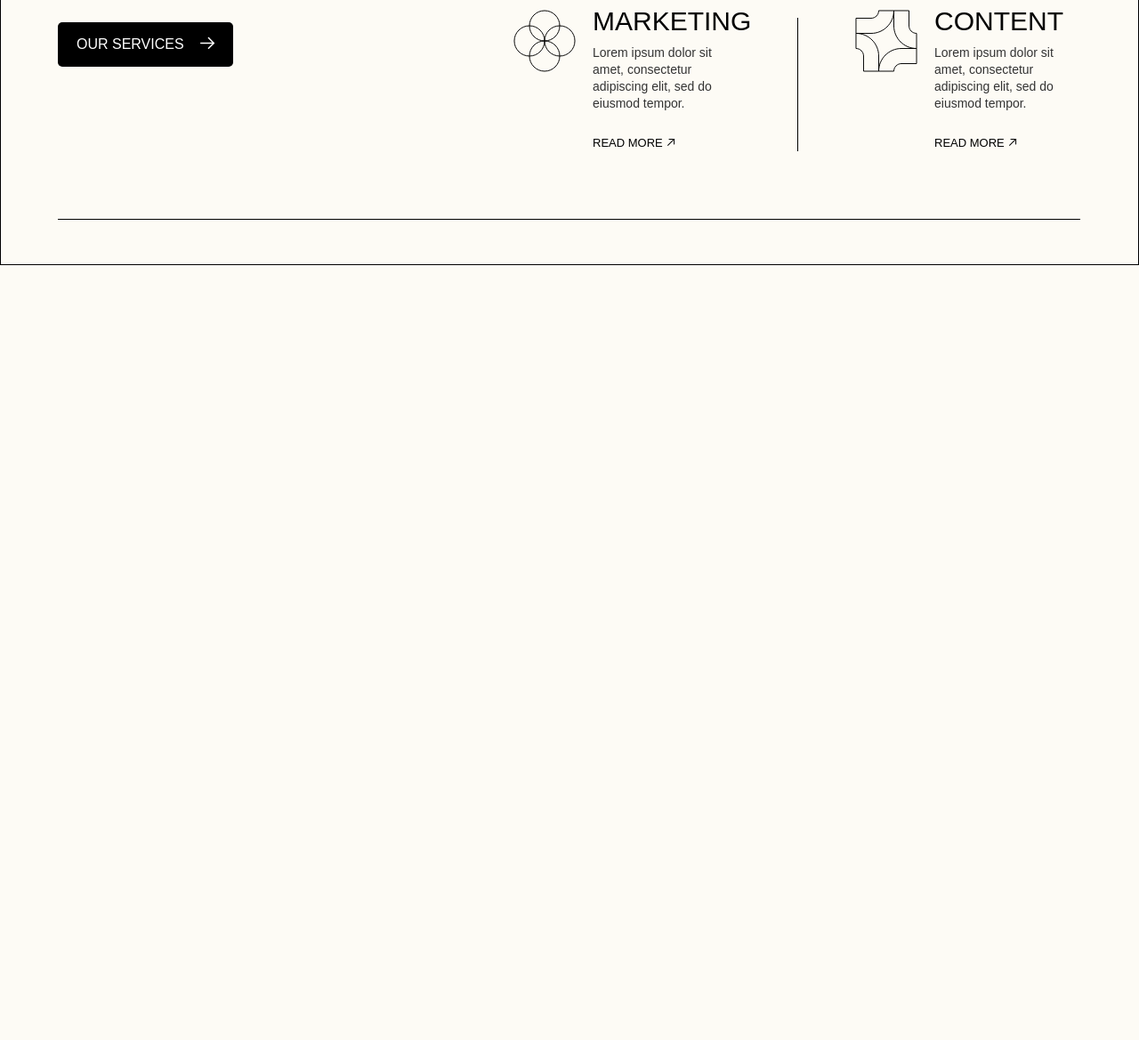
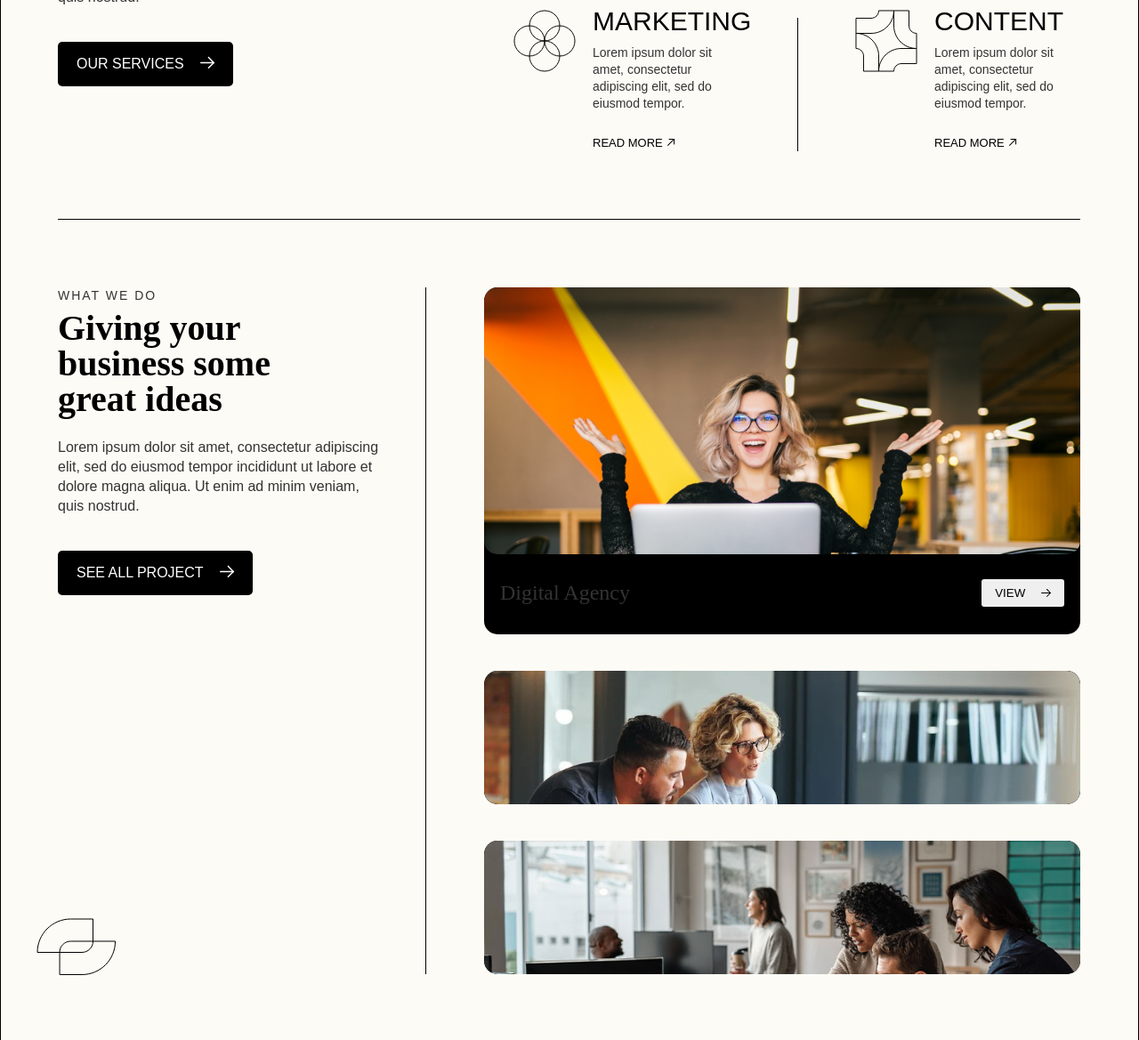
Before and after one commit to DimaHub22/Bino-DigitalAgency, a website built with webpack: page src/index.html in a window 1280 px wide. Shown: the part 1631-2800 px from the top of the page at 89% size. Before the commit the page ends 1959 px from the top, so only its background shows below. Built offline with nearby package versions, Linux system fonts and the light colour scheme.

Commit message:
add section portfolio

```diff
--- a/src/index.html
+++ b/src/index.html
@@ -78,7 +78,7 @@
             <img src="./icons/Group.svg" alt="">
         </div>
         <div class="image_main_small">
-            <img src="./images/image%201.png" alt="">
+            <img src="./images/image2-2.png" alt="">
         </div>
         <div class="main_content">
             <div class="main_content_item">
@@ -99,7 +99,7 @@
                 </button>
             </div>
             <div class="image_main_big">
-                <img src="./images/image%202.png" alt="">
+                <img src="./images/image 2.png" alt="">
             </div>
             <div class="icon_main_bottom">
                 <img src="./icons/Group2.svg" alt="">
@@ -203,6 +203,63 @@
         </div>
     </section>
 
+    <section class="portfolio">
+        <div class="featured_work_description">
+            <span>WHAT WE DO</span>
+            <h2>Giving your
+                business some
+                great ideas</h2>
+            <p>Lorem ipsum dolor sit amet, consectetur adipiscing elit, sed do eiusmod tempor incididunt ut labore et
+                dolore magna aliqua. Ut enim ad minim veniam, quis nostrud.</p>
+            <button class="button_main button">SEE ALL PROJECT
+                <span>
+                        <svg width="16" height="14" viewBox="0 0 16 14" fill="none" xmlns="http://www.w3.org/2000/svg">
+                            <path d="M0 7.4307C0 7.06251 0.2736 6.75823 0.628578 6.71007L0.727264 6.70343L15.2725 6.70343C15.6742 6.70343 15.9998 7.02904 15.9998 7.4307C15.9998 7.79888 15.7262 8.10316 15.3712 8.15132L15.2725 8.15796L0.727264 8.15796C0.325607 8.15796 0 7.83235 0 7.4307Z"
+                                  fill="white"/>
+                            <path d="M8.89298 2.10436C8.60836 1.82096 8.60737 1.36048 8.89077 1.07585C9.14841 0.817104 9.55239 0.792763 9.83755 1.0034L9.91927 1.07364L15.7859 6.91502C16.0454 7.17343 16.069 7.57887 15.8567 7.86403L15.7859 7.9457L9.91931 13.7881C9.63471 14.0715 9.17424 14.0705 8.89081 13.7859C8.63315 13.5272 8.61052 13.1231 8.82235 12.8388L8.89294 12.7574L14.2418 7.43009L8.89298 2.10436Z"
+                                  fill="white"/>
+                        </svg>
+                    </span>
+            </button>
+        </div>
+        <div class="portfolio_items">
+
+            <div class="portfolio_item portfolio_item_section">
+                <div class="portfolio_item_image portfolio_image">
+                    <img src="./images/portfolio2.png" alt="">
+                </div>
+                <div class="portfolio_item_action portfolio_action">
+                    <p>Digital Agency</p>
+                    <button>VIEW <img src="./icons/arrow-action.svg" alt=""></button>
+                </div>
+            </div>
+
+            <div class="portfolio_item">
+                <div class="portfolio_item_image">
+                    <img src="./images/portfolio4.png" alt="">
+                </div>
+                <div class="portfolio_item_action">
+                    <p>Digital Agency</p>
+                    <button>VIEW <img src="./icons/arrow-action.svg" alt=""></button>
+                </div>
+            </div>
+
+            <div class="portfolio_item">
+                <div class="portfolio_item_image">
+                    <img src="./images/portfolio3.png" alt="">
+                </div>
+                <div class="portfolio_item_action">
+                    <p>Digital Agency</p>
+                    <button>VIEW <img src="./icons/arrow-action.svg" alt=""></button>
+                </div>
+            </div>
+        </div>
+
+        <div class="icon_portfolio">
+            <img src="./icons/Group3.svg" alt="">
+        </div>
+    </section>
+
 </div>
 
 </body>
--- a/src/script.js
+++ b/src/script.js
@@ -27,3 +27,18 @@ document.addEventListener('click', function (e) {
         svg.style.transform = 'rotate(0deg)'
     }
 })
+
+let portfolioItem = document.querySelectorAll('.portfolio_item')
+portfolioItem.forEach(item => {
+    item.addEventListener('click', ()=>{
+        portfolioItem.forEach(el =>{
+            el.classList.remove('portfolio_item_section');
+            el.querySelector('.portfolio_item_image').classList.remove('portfolio_image');
+            el.querySelector('.portfolio_item_action').classList.remove('portfolio_action')
+        })
+        item.classList.add('portfolio_item_section')
+        item.querySelector('.portfolio_item_image').classList.add('portfolio_image');
+        item.querySelector('.portfolio_item_action').classList.add('portfolio_action');
+    })
+
+})
--- /dev/null
+++ b/src/styles/root.scss
@@ -0,0 +1,4 @@
+$color-title: rgba(0, 0, 0, 1);
+$color-text: rgba(51, 51, 51, 1);
+$background-btn:rgba(0, 0, 0, 1);
+$color-border:rgba(0, 0, 0, 1)
--- a/src/styles/style.scss
+++ b/src/styles/style.scss
@@ -1,3 +1,5 @@
+@import "root";
+
 body {
   margin: 0;
   padding: 0;
@@ -25,7 +27,7 @@ body {
 }
 
 .button {
-  background: rgba(0, 0, 0, 1);
+  background: $background-btn;
   border-radius: 5px;
   color: rgba(255, 255, 255, 1);
   transition: 0.3s;
@@ -41,7 +43,7 @@ body {
   display: flex;
   justify-content: space-between;
   align-items: center;
-  border-bottom: 1px solid rgba(0, 0, 0, 1);
+  border-bottom: 1px solid $color-border;
   padding-bottom: 30px;
 }
 
@@ -60,7 +62,7 @@ body {
 .nav:before {
   content: '';
   height: 25px;
-  border: 1px solid rgba(0, 0, 0, 1);
+  border: 1px solid $color-border;
   position: absolute;
   right: 0;
   top: -4px;
@@ -81,7 +83,7 @@ body {
 
 .nav_item a:hover {
   color: rgba(0, 0, 0, 1);
-  border-bottom: 2px solid rgba(0, 0, 0, 1);
+  border-bottom: 2px solid $color-border;
 }
 
 .nav_item span svg {
@@ -105,7 +107,7 @@ body {
   padding: 15px;
   background: rgba(0, 0, 0, 1);
   /*background: rgba(253, 251, 245, 1);*/
-  border: 1px solid rgba(0, 0, 0, 1);
+  border: 1px solid $color-border;
   border-radius: 5px;
   position: absolute;
   left: 168px;
@@ -147,7 +149,7 @@ body {
 .social:before {
   content: '';
   height: 25px;
-  border: 1px solid rgba(0, 0, 0, 1);
+  border: 1px solid $color-border;
   position: absolute;
   left: 0;
   top: 9px;
@@ -160,7 +162,7 @@ body {
   width: 40px;
   height: 40px;
   border-radius: 50%;
-  border: 1px solid rgba(0, 0, 0, 1);
+  border: 1px solid $color-border;
   transition: 0.3s linear;
 }
 
@@ -186,6 +188,7 @@ body {
   text-align: center;
   font-size: 80px;
   line-height: 96px;
+  color: $color-title;
 }
 
 .main_title span {
@@ -227,7 +230,7 @@ body {
   font-family: PlusJakartaSans-Regular, sans-serif;
   font-size: 16px;
   line-height: 22px;
-  color: rgba(51, 51, 51, 1);
+  color: $color-text;
 }
 
 .image_main_big {
@@ -282,8 +285,8 @@ body {
 .client {
   margin-top: 71px;
   padding: 71px 0 70px 0;
-  border-top: 1px solid rgba(0, 0, 0, 1);
-  border-bottom: 1px solid rgba(0, 0, 0, 1);
+  border-top: 1px solid $color-border;
+  border-bottom: 1px solid $color-border;
   display: flex;
   justify-content: space-between;
   align-items: center;
@@ -304,7 +307,7 @@ body {
 .client-text:before {
   content: '';
   height: 100px;
-  border-right: 1px solid rgba(0, 0, 0, 1);
+  border-right: 1px solid $color-border;
   position: absolute;
   right: -49px;
   top: -27px;
@@ -326,7 +329,7 @@ body {
   justify-content: space-between;
   padding-top: 68px;
   padding-bottom: 76px;
-  border-bottom: 1px solid rgba(0, 0, 0, 1);
+  border-bottom: 1px solid $color-border;
 }
 
 .featured_work_description {
@@ -337,7 +340,7 @@ body {
   font-family: PlusJakartaSans-Regular, sans-serif;
   font-size: 14px;
   letter-spacing: 2px;
-  color: rgba(51, 51, 51, 1);
+  color: $color-text;
 }
 
 .featured_work_description h2 {
@@ -355,9 +358,9 @@ body {
   padding-bottom: 39px;
   width: 370px;
   font-family: PlusJakartaSans-Regular, sans-serif;
-  font-size: 14px;
+  font-size: 16px;
   line-height: 22px;
-  color: rgba(51, 51, 51, 1);
+  color: $color-text;
 }
 
 
@@ -381,7 +384,7 @@ body {
 
 .branding:before {
   content: '';
-  border-bottom: 1px solid rgba(0, 0, 0, 1);
+  border-bottom: 1px solid $color-border;
   width: 250px;
   position: absolute;
   bottom: -45px;
@@ -394,7 +397,7 @@ body {
 
 .ui-desing:after {
   content: '';
-  border-left: 1px solid rgba(0, 0, 0, 1);
+  border-left: 1px solid $color-border;
   height: 150px;
   position: absolute;
   bottom: 0px;
@@ -407,7 +410,7 @@ body {
 
 .marketing:after {
   content: '';
-  border-left: 1px solid rgba(0, 0, 0, 1);
+  border-left: 1px solid $color-border;
   height: 150px;
   position: absolute;
   bottom: 0px;
@@ -420,7 +423,7 @@ body {
 
 .content:after {
   content: '';
-  border-top: 1px solid rgba(0, 0, 0, 1);
+  border-top: 1px solid $color-border;
   width: 250px;
   position: absolute;
   top: -45px;
@@ -448,7 +451,7 @@ body {
   font-weight: 300;
   font-size: 30px;
   line-height: 42px;
-  color: rgba(0, 0, 0, 1);
+  color: $color-title;
 }
 
 .featured_item p {
@@ -457,7 +460,7 @@ body {
   font-family: PlusJakartaSans-Regular, sans-serif;
   font-size: 14px;
   line-height: 19px;
-  color: rgba(51, 51, 51, 1);
+  color: $color-text;
 }
 
 .featured_item a {
@@ -478,3 +481,117 @@ body {
   top: -1px;
   right: -14px;
 }
+
+//PORTFOLIO
+
+.portfolio {
+  display: flex;
+  justify-content: space-between;
+  padding: 76px 0 81px 0;
+  border-bottom: 1px solid $color-border;
+  position: relative;
+}
+
+.portfolio_items {
+  padding-left: 65px;
+  display: flex;
+  flex-direction: column;
+  grid-gap: 41px;
+  border-left: 1px solid $color-border;
+  width: 670px;
+}
+
+.portfolio_item {
+  max-width: 670px;
+  height: 150px;
+  background: rgba(0, 0, 0, 1);
+  border-radius: 15px;
+  transition: 0.5s linear;
+  position: relative;
+  overflow: hidden;
+}
+
+.portfolio_item_section {
+  height: 390px;
+}
+
+.portfolio_item_image {
+  max-width: 670px;
+  height: 150px;
+  border-radius: 15px;
+  overflow: hidden;
+  transition: 0.5s linear;
+}
+
+.portfolio_item_image img {
+  width: 100%;
+}
+
+.portfolio_image {
+  height: 300px;
+}
+
+.portfolio_item_action {
+  padding: 28px 18px;
+  display: none;
+  justify-content: space-between;
+  align-items: center;
+  transition: 1s linear;
+}
+
+.portfolio_action {
+  display: flex;
+}
+
+.portfolio_action p {
+  transform: translateX(-50%);
+  animation: ani 1s forwards;
+}
+
+@keyframes ani {
+  0% {
+    transform: translateX(-50%);
+  }
+  100% {
+    transform: translateY(0);
+  }
+}
+
+.portfolio_action button {
+  transform: translateX(50%);
+  animation: ani2 1s forwards;
+}
+
+@keyframes ani2 {
+  0% {
+    transform: translateX(50%);
+  }
+  100% {
+    transform: translateY(0);
+  }
+}
+
+.portfolio_item_action p {
+  margin: 0;
+  font-family: Syne, serif;
+  font-size: 24px;
+  color: $color-text;
+  transition: 1s linear;
+}
+
+.portfolio_item_action button {
+  padding: 8px 15px;
+  border: none;
+  border-radius: 3px;
+  cursor: pointer;
+}
+
+.portfolio_item_action button img {
+  margin-left: 14px;
+}
+
+.icon_portfolio {
+  position: absolute;
+  left: -24px;
+  bottom: 76px;
+}
```
Also changed, not shown: src/icons/Group3.svg (added), src/icons/arrow-action.svg (added), src/images/image 1.png (deleted), src/images/image2-2.png (added), src/images/portfolio2.png (added), src/images/portfolio3.png (added), src/images/portfolio4.png (added).
